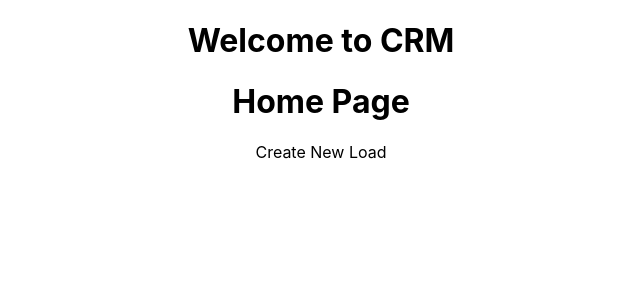
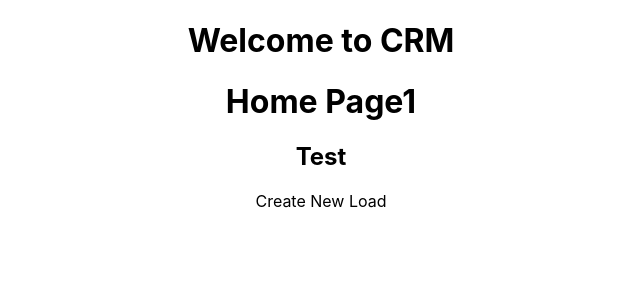
Before and after one commit to Sumeet1612/Primate-CRM-FE, a React (Create React App) app: page / in a window 1280 px wide. Shown: the top 300 px of the page, without its empty margins (319-959 px from the left). Built offline with nearby package versions, Linux system fonts and the light colour scheme.

Commit message:
added a new heading

```diff
--- a/src/components/Home.js
+++ b/src/components/Home.js
@@ -9,7 +9,8 @@ const handleNavigation=()=>{
 
 return(
     <>
-    <h1> Home Page</h1>
+    <h1> Home Page1</h1>
+    <h2>Test</h2>
     <label onClick={handleNavigation}>Create New Load</label>
     </>
 )
```
